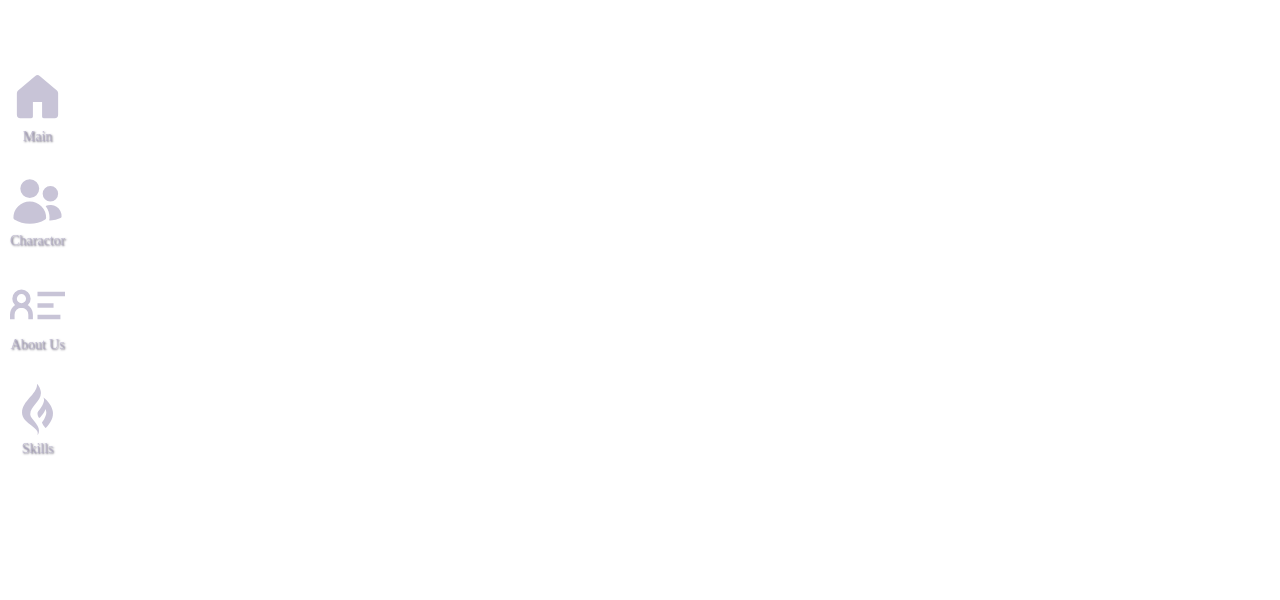
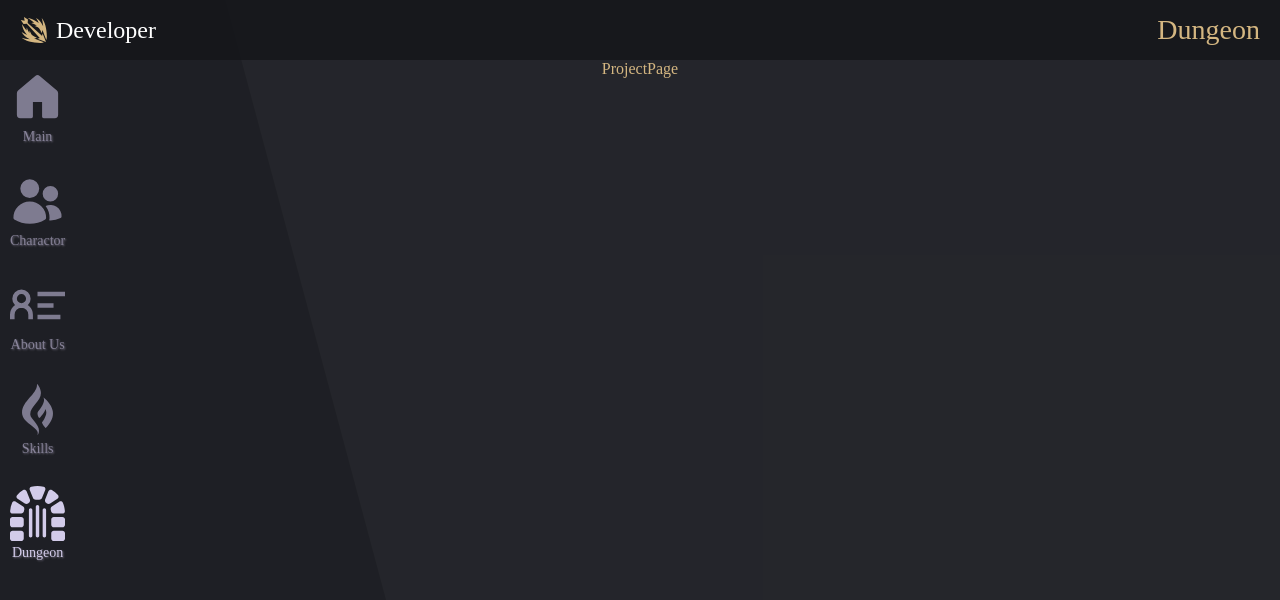
Before and after one commit to seungjaelee2684/seungjae-portfolio, a React (Create React App) app: page /dungeon in a window 1280 px wide. Shown: the top 600 px of the page. Built offline with nearby package versions, Linux system fonts and the light colour scheme; a web font is replaced by a local one.

Commit message:
<feat: 프로젝트 페이지 마크업>

```diff
--- a/src/components/common/Header.tsx
+++ b/src/components/common/Header.tsx
@@ -9,11 +9,13 @@ import { GoHomeFill } from "react-icons/go";
 import { HiUsers } from "react-icons/hi2";
 import { GrContactInfo } from "react-icons/gr";
 import { mobileView } from '../../store/modules/isMobile';
+import { FaDungeon } from "react-icons/fa6";
 
 const Header = () => {
 
   const navigate = useNavigate();
   const dispatch = useDispatch();
+  const page = useSelector((state : RootState) => state.pageState);
   const isMobile = useSelector((state : RootState) => state.isMobile);
 
   useEffect(() => {
@@ -32,6 +34,7 @@ const Header = () => {
     <HeaderLayout>
       <HeaderWrapper>
         <NavButton
+          style={{color: `${(page === "") ? "#d2cbe9" : ""}`}}
           onClick={() => {
             navigate("/")
           }}>
@@ -41,6 +44,7 @@ const Header = () => {
           Main
         </NavButton>
         <NavButton
+          style={{color: `${(page === "Charactor") ? "#d2cbe9" : ""}`}}
           onClick={() => {
             navigate("/loby")
           }}>
@@ -50,6 +54,7 @@ const Header = () => {
           Charactor
         </NavButton>
         <NavButton
+          style={{color: `${(page === "About Us") ? "#d2cbe9" : ""}`}}
           onClick={() => {
             navigate("/about")
           }}>
@@ -59,6 +64,7 @@ const Header = () => {
           About Us
         </NavButton>
         <NavButton
+          style={{color: `${(page === "Skills") ? "#d2cbe9" : ""}`}}
           onClick={() => {
             navigate("/skill")
           }}>
@@ -66,6 +72,16 @@ const Header = () => {
             <LiaGripfire />
           </ButtonIcons>
           Skills
+        </NavButton>
+        <NavButton
+          style={{color: `${(page === "Dungeon") ? "#d2cbe9" : ""}`}}
+          onClick={() => {
+            navigate("/dungeon")
+          }}>
+          <ButtonIcons>
+            <FaDungeon />
+          </ButtonIcons>
+          Dungeon
         </NavButton>
       </HeaderWrapper>
     </HeaderLayout>
@@ -129,7 +145,7 @@ const NavButton = styled.a`
   cursor: pointer;
 
   &:hover {
-    color: #aea8c4;
+    color: #d2cbe9;
     text-shadow: 1px 1px 2px #3b3942;
   }
 
--- /dev/null
+++ b/src/pages/ProjectPage.tsx
@@ -0,0 +1,19 @@
+import React, { useEffect } from 'react'
+import { useDispatch } from 'react-redux';
+import styled from 'styled-components';
+import { pageMove } from '../store/modules/pageState';
+
+const ProjectPage = () => {
+
+    const dispatch = useDispatch();
+
+    useEffect(() => {
+        dispatch(pageMove("Dungeon"));
+    }, []);
+
+    return (
+        <div>ProjectPage</div>
+    )
+};
+
+export default ProjectPage;
--- a/src/shared/Router.tsx
+++ b/src/shared/Router.tsx
@@ -7,6 +7,7 @@ import MainLayout from '../components/common/MainLayout';
 import StartPage from '../pages/StartPage';
 import Header from '../components/common/Header';
 import SkillsPage from '../pages/SkillsPage';
+import ProjectPage from '../pages/ProjectPage';
 
 const Router = () => {
   return (
@@ -19,6 +20,7 @@ const Router = () => {
             <Route path='/loby' element={<LobyPage />} />
             <Route path='/about' element={<AboutUsPage />} />
             <Route path='/skill' element={<SkillsPage />} />
+            <Route path='/dungeon' element={<ProjectPage />} />
           </Route>
         </Routes>
       </AnimatePresence>
```
